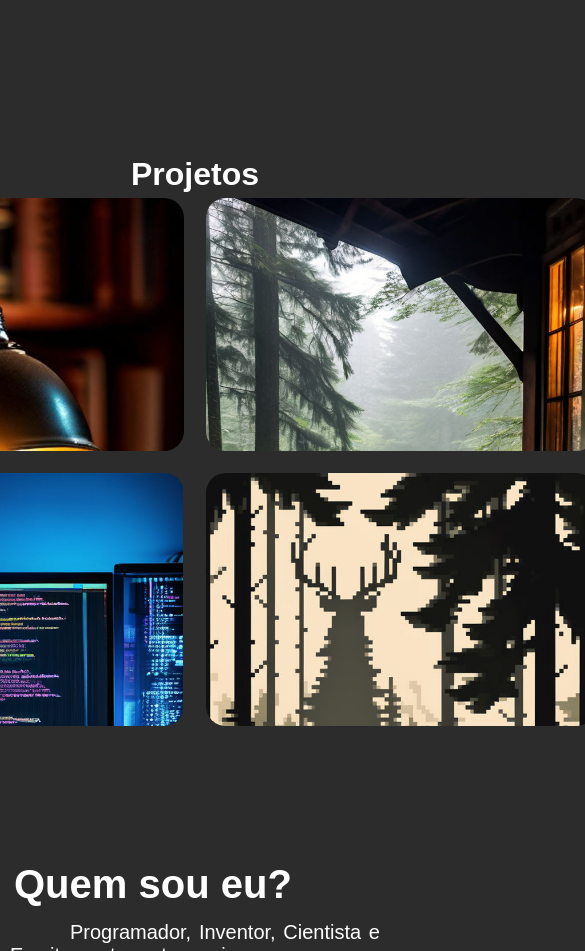
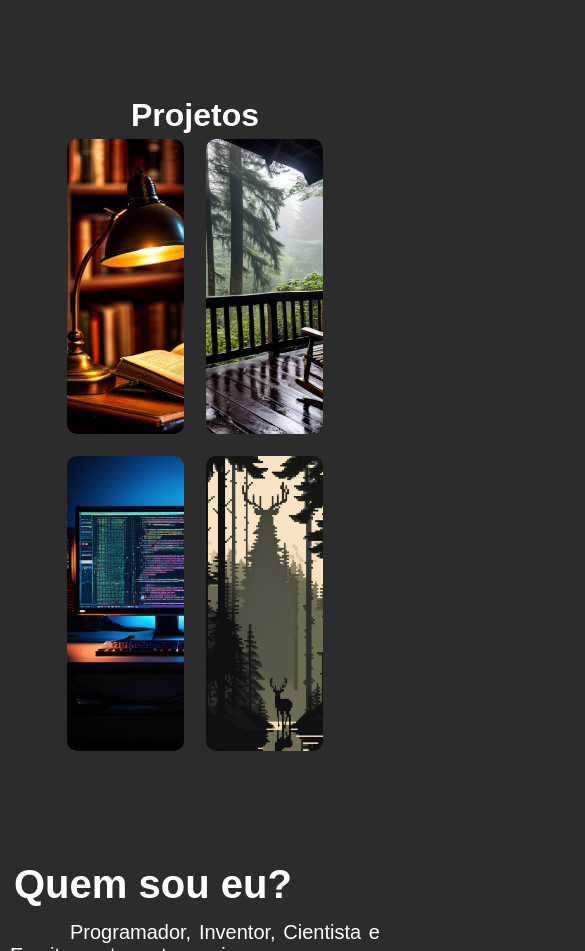
Before and after one commit to MarcellCosta31/site-marcell, a plain HTML site: page index.html in a window 390 px wide. Shown: the part 840-1791 px from the top of the page, 585 px wide, since content can reach past the window. Drawn offline with Linux system fonts and the light colour scheme; files whose address does not match are found by name.

Commit message:
Responsividade 2.0
Deixei o site ainda mais responsivo para dispositivos móveis.

```diff
--- a/historias/contos_do_guarda_roupa/contos_do_guarda_roupa.css
+++ b/historias/contos_do_guarda_roupa/contos_do_guarda_roupa.css
@@ -55,7 +55,7 @@ body{
     opacity: 1;
     transition-delay: 400ms;
 }
-@media (max-width: 1100px){
+@media (max-width: 1260px){
     .container{
         margin: auto;
         flex-wrap: wrap;
@@ -64,12 +64,27 @@ body{
         margin: 3px;
     }
     .box-1{
-        background-size: cover;
+        background-size: contain;
+        background-repeat: no-repeat;
         width: 40vw;
-        height: 40vh;
+        height: 85vh;
+    }
+    .box::after{
+        content: attr(data-text);
+        position: absolute;
+        bottom: 20px;
+        background: #000;
+        color: #fff;
+        padding: 10px 10px 10px 14px;
+        letter-spacing: 4px;
+        font-size: 14px;
+        font-family: Arial, Helvetica, sans-serif;
+        transform: translateY(60px);
+        opacity: 0;
+        transition: all 400ms;
     }
 }
-@media (max-width: 600px){
+@media (max-width: 800px){
     .container{
         flex-wrap: wrap;
         justify-content: center;
@@ -81,9 +96,11 @@ body{
     .box{
         position: relative;
         background: var(--img) center center;
-        background-size: cover;
+        background-size: contain;
+        background-repeat: no-repeat;
         transition: all 400ms;
-        width: 100vw;
+        width: 50vw;
+        height: 60vh;
         display: flex;
         flex-wrap: wrap;
         justify-content: center;
@@ -107,7 +124,8 @@ body{
         color: #fff;
         padding: 10px 10px 10px 14px;
         letter-spacing: 4px;
-        text-transform: uppercase;
+        font-size: 12px;
+        font-family: Arial, Helvetica, sans-serif;
         transform: translateY(60px);
         opacity: 0;
         transition: all 400ms;
--- a/historias/universos.css
+++ b/historias/universos.css
@@ -70,7 +70,7 @@ h1{
     opacity: 1;
     transition-delay: 400ms;
 }
-@media (max-width: 1100px){
+@media (max-width: 1260px){
     .container{
         margin: auto;
         flex-wrap: wrap;
@@ -84,7 +84,7 @@ h1{
         height: 40vh;
     }
 }
-@media (max-width: 600px){
+@media (max-width: 800px){
     .container{
         flex-wrap: wrap;
         justify-content: center;
@@ -98,7 +98,8 @@ h1{
         background: var(--img) center center;
         background-size: cover;
         transition: all 400ms;
-        width: 100vw;
+        width: 80vw;
+        border-radius: 10px;
         display: flex;
         flex-wrap: wrap;
         justify-content: center;
--- a/pagina_inicial.css
+++ b/pagina_inicial.css
@@ -121,19 +121,7 @@ h1#cabeçaH1{
     opacity: 1;
     transition-delay: 400ms;
 }
-@media (max-width: 1100px){
-    .container{
-        flex-wrap: wrap;
-        justify-content: center;
-    }.box{
-        margin: 3px;
-    }
-    .box-1,.box-2,.box-3, .box-4{
-        background-size: cover;
-        width: 40vw;
-        height: 30vh;
-    }
-}
+
 .footer{
     width: 100%;
     height: 100vh;
@@ -213,6 +201,34 @@ img#img_perfil{
     display: block;
     margin: auto;
 }
+@media (max-width: 1100px){
+    .container{
+        flex-wrap: wrap;
+        justify-content: center;
+    }.box{
+        margin: 3px;
+    }
+    .box-1,.box-2,.box-3, .box-4{
+        background-size: cover;
+        width: 20vw;
+        height: 80vh;
+    }
+    .box::after{
+        content: attr(data-text);
+        position: absolute;
+        bottom: 20px;
+        background: #000;
+        color: #fff;
+        padding: 10px 10px 10px 14px;
+        letter-spacing: 4px;
+        font-size: 12px;
+        text-transform: uppercase;
+        transform: translateY(60px);
+        opacity: 0;
+        transition: all 400ms;
+    }
+
+}
 
 @media (max-width: 800px){
     .main{
@@ -234,19 +250,20 @@ img#img_perfil{
             grid-template-columns: 1rf 1rf 1rf 1rf;
             gap: 1em;
             grid-template-areas: "box-1 box-2" "box-3 box-4";
-            width: 800px;
-            height: 500px;
+
             transition: all 400ms;
         }
         .container:hover .box{
             filter: grayscale(100%) opacity(24%);
         }
         .box{
+            border-radius: 10px;
             position: relative;
             background: var(--img) center center;
             background-size: cover;
             transition: all 400ms;
-            width: 100vw;
+            height: 35vh;
+            width: 30vw;
             display: flex;
             justify-content: center;
             align-items: center;
@@ -280,6 +297,7 @@ img#img_perfil{
             color: #fff;
             padding: 10px 10px 10px 14px;
             letter-spacing: 4px;
+            font-size: 10px;
             text-transform: uppercase;
             transform: translateY(60px);
             opacity: 0;
```
